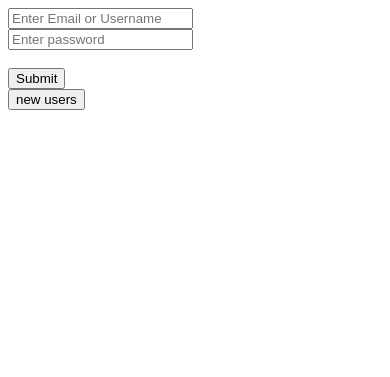
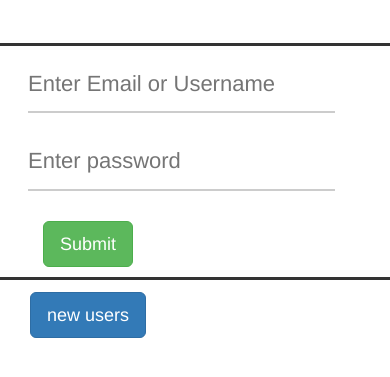
Before and after one commit to chellanivaibhav/startup-bvp1.1, a PHP site: page / in a window 390 px wide. Shown: the top 377 px of the page. Run offline with PHP 8.4, Linux system fonts and the light colour scheme; some libraries are stand-ins or nearby versions.

Commit message:
signup basic styling

```diff
--- a/signup/index.php
+++ b/signup/index.php
@@ -3,7 +3,38 @@
 <head>
 	<meta charset="utf-8" />
 	<title>SIGN IN</title>
+      <meta name="viewport" content="width=device-width, initial-scale=1">
+      <link rel="stylesheet" href="https://maxcdn.bootstrapcdn.com/bootstrap/3.3.7/css/bootstrap.min.css">
+      <link rel="stylesheet" href="https://maxcdn.bootstrapcdn.com/bootstrap/3.3.7/css/bootstrap.min.css">
+      <script src="https://ajax.googleapis.com/ajax/libs/jquery/3.2.0/jquery.min.js"></script>
+      <script src="https://maxcdn.bootstrapcdn.com/bootstrap/3.3.7/js/bootstrap.min.js"></script>
+      <style>
+            .username{
+                  font-size: 22px;
+                  width: 80%;
+                  padding: 12px 0px;
+                  margin: 10px 25px;
+                  box-sizing: border-box;
+                  border: none;
+                  border-bottom: 2px solid #ccc;
+            }
+            .submitbutton{
+                  margin-left: 40px;
+                  margin-bottom: 10px;
 
+            }
+            .box{
+                  margin-top: 10%;
+                  border: solid;
+                  border-radius: 10px;
+                  margin-top:
+            }
+            .newuserbutton{
+                  margin-top: 10px;
+                  margin-left: 30px;
+                  margin-right: ;
+            }
+      </style>
       <!-- Our CSS stylesheet file -->
       <!-- <link rel="stylesheet" href="assets/css/styles.css" /> -->
 
@@ -13,7 +44,11 @@
     </head>
 
     <body>
-      	<div>
+    <div class="row">
+            <div class="col-sm-4">
+
+            </div>
+      	<div class="box col-sm-4">
       		<?php require '../php/connToDB.php';?>
       		<?php
       		$EmailORUsername=$Password="";
@@ -86,16 +121,28 @@
       		?>
       		<span><?php echo $universalERR;?></span>
       		<form method="post" action="<?php echo htmlspecialchars($_SERVER["PHP_SELF"]);?>">
-      			<input type="text" name="EmailORUsername" placeholder="Enter Email or Username" value=""><?php echo $EmailORUsernameERR; ?><br>
-      			<input type="password" name="Password" placeholder="Enter password" value=""><?php echo $PasswordERR; ?><br><br>
-      			<input type="submit" name="Submit">
+      			<input type="text" class="username" name="EmailORUsername" placeholder="Enter Email or Username" value=""><?php echo $EmailORUsernameERR; ?><br>
+      			<input type="password" class="username" name="Password" placeholder="Enter password" value=""><?php echo $PasswordERR; ?><br><br>
+      			<input type="submit" class="submitbutton btn btn-success btn-lg" name="Submit">
       		</form>
       		<?php echo $EmailORUsername. " " .$Password ; ?>
       	</div>
-      	<div>
+            <div class="col-sm-4">
+
+            </div>
+      </div>
+      <div class="row">
+      <div class="col-sm-4">
+
+      </div>
+      <div class="col-sm-4">
           <form method="POST" action="../php/signup.php">
-      			<input type="submit" name="Submit" value="new users">
+               <input type="submit" class=" newuserbutton btn btn-primary btn-lg" name="Submit" value="new users">
          </form>
+   </div>
+   <div class="col-sm-4">
+
+   </div>
    </div>
 		<!-- <div id="formContainer">
 			<form id="login" method="post" action="./">
```
Lines whose indentation alone changed are shown as unchanged.
